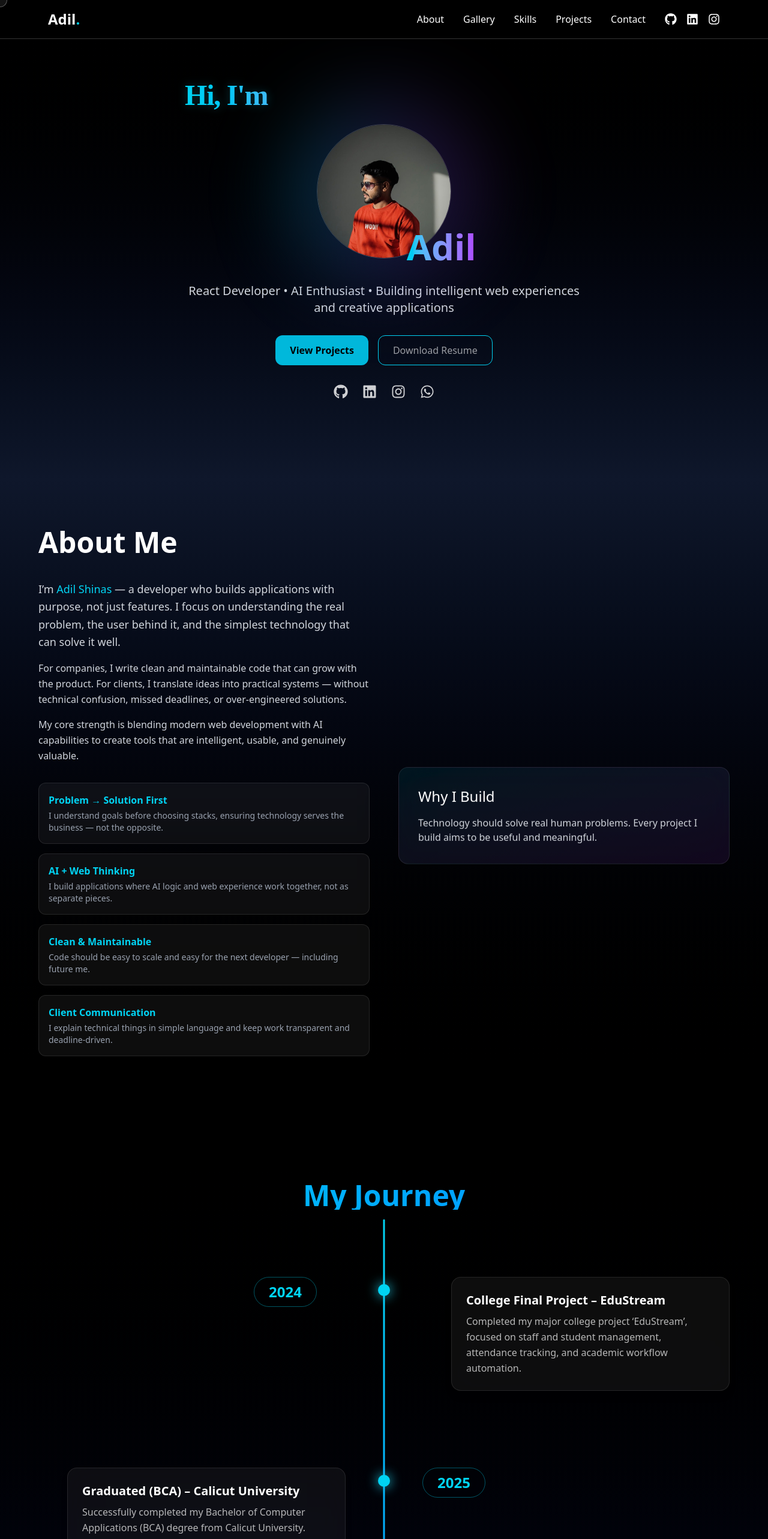
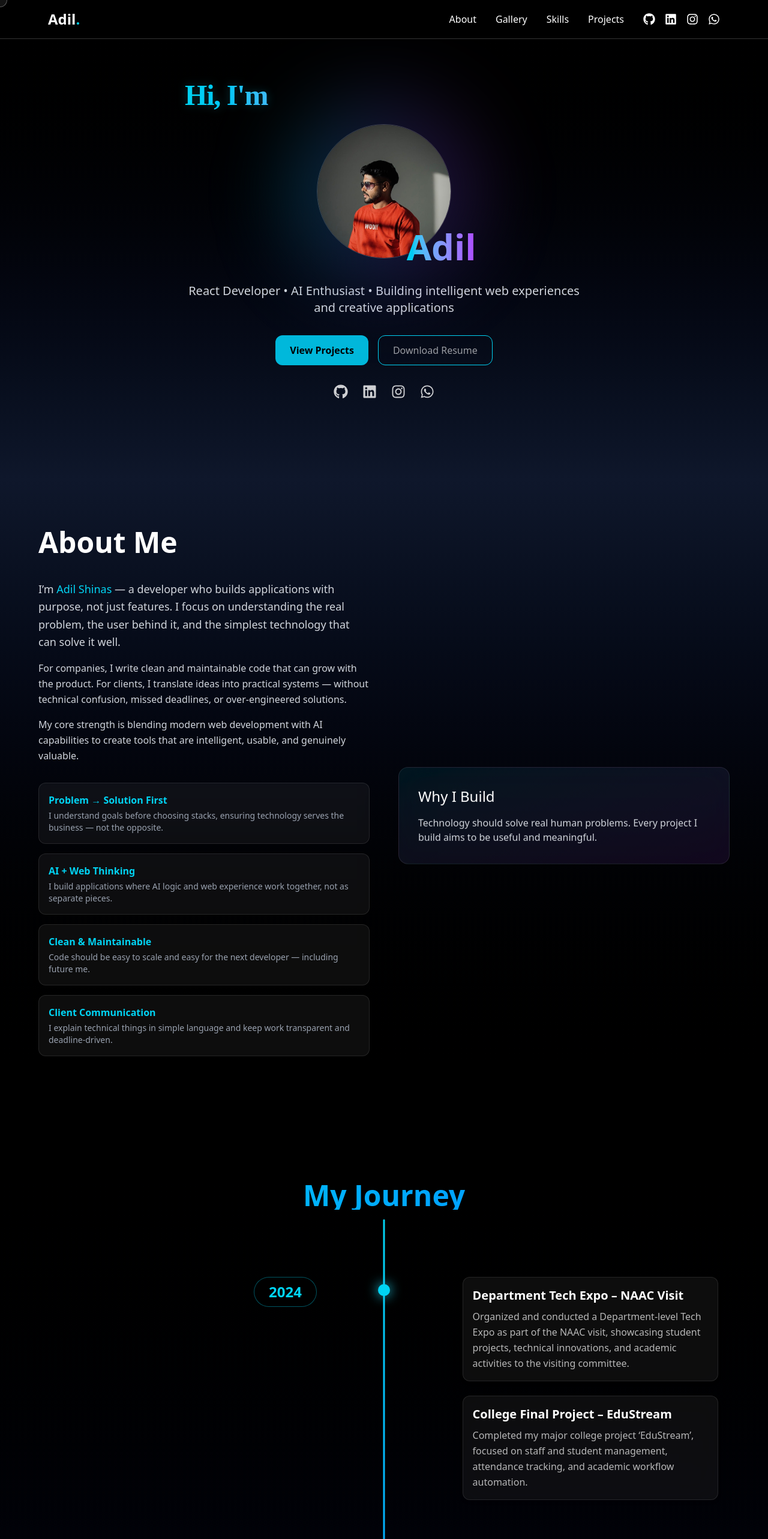
Before and after one commit to Adil-Aadhi/My-Portfolio, a React (Vite) app: page / in a window 1280 px wide. Shown: the top 2566 px of the page at 60% size. Built offline with nearby package versions, Linux system fonts and the light colour scheme.

Commit message:
bug fixed

```diff
--- a/src/components/Contacts.jsx
+++ b/src/components/Contacts.jsx
@@ -1,5 +1,5 @@
 import { motion,AnimatePresence } from "framer-motion";
-import { FaGithub, FaLinkedin, FaEnvelope,FaWhatsapp } from "react-icons/fa";
+import { FaGithub, FaLinkedin, FaEnvelope,FaWhatsapp, FaInstagram } from "react-icons/fa";
 import emailjs from "@emailjs/browser";
 import { useRef,useState,useEffect } from "react";
 
@@ -71,23 +71,62 @@ const Contact = () => {
 
               <div className="flex items-center gap-3">
                 <FaEnvelope className="text-cyan-400" />
-                <span>adilshinasmongam@gmail.com</span>
+                <a
+                  href="mailto:adilshinasmongam@gmail.com"
+                  className="hover:text-cyan-400 transition break-all"
+                >
+                  adilshinasmongam@gmail.com
+                </a>
               </div>
 
               <div className="flex items-center gap-3">
                 <FaGithub className="text-cyan-400" />
-                <span>github.com/Adil-Aadhi</span>
+                <a
+                  href="https://github.com/Adil-Aadhi"
+                  target="_blank"
+                  rel="noopener noreferrer"
+                  className="hover:text-cyan-400 transition break-all"
+                >
+                  Adil-Aadhi
+                </a>
               </div>
+
 
               <div className="flex items-center gap-3">
                 <FaLinkedin className="text-cyan-400" />
-                <span>linkedin.com/in/adil-shinas-b8545327a</span>
+                <a
+                  href="https://www.linkedin.com/in/adil-shinas-b8545327a"
+                  target="_blank"
+                  rel="noopener noreferrer"
+                  className="hover:text-cyan-400 transition break-all"
+                >
+                  adil-shinas-b8545327a
+                </a>
               </div>
 
 
               <div className="flex items-center gap-3">
                 <FaWhatsapp className="text-cyan-400" />
-                <span>+91 9544773622</span>
+                <a
+                  href="https://wa.me/919544773622"
+                  target="_blank"
+                  rel="noopener noreferrer"
+                  className="hover:text-cyan-400 transition"
+                >
+                  +91 9544773622
+                </a>
+              </div>
+
+              <div className="flex items-center gap-3">
+                <FaInstagram className="text-cyan-400" />
+                <a
+                  href="https://instagram.com/adil__a_adhi_/"
+                  target="_blank"
+                  rel="noopener noreferrer"
+                  className="hover:text-cyan-400 transition"
+                >
+                  @adil__a_adhi_
+                </a>
               </div>
 
             </div>
--- a/src/components/Navbar.jsx
+++ b/src/components/Navbar.jsx
@@ -1,6 +1,8 @@
 import { FaGithub, FaLinkedin,FaInstagram, FaWhatsapp,FaTimes  } from "react-icons/fa";
 import { useState, useEffect } from "react";
 import { motion,AnimatePresence  } from "framer-motion";
+import { FiMenu, FiX } from "react-icons/fi";
+
 
 const Navbar = () => {
 
@@ -29,8 +31,8 @@ const Navbar = () => {
           transition-all duration-300
           ${
             scrolled
-        ? "max-w-5xl  w-[80%] rounded-2xl bg-black/70 backdrop-blur-2xl shadow-2xl border border-white/20"
-        : "w-full bg-black/20 backdrop-blur-md border-b border-white/20"
+              ? "max-w-5xl  w-[80%] rounded-2xl bg-black/20 backdrop-blur-md shadow-2xl border border-white/20"
+              : "w-full bg-black/20 backdrop-blur-xl border-b border-white/20"
           }
         `}
       >
@@ -64,9 +66,9 @@ const Navbar = () => {
             Projects
           </a>
 
-          <a href="#contact" className="hover:text-cyan-400 transition">
+          {/* <a href="#contact" className="hover:text-cyan-400 transition">
             Contact
-          </a>
+          </a> */}
 
           <div className="flex gap-4 text-xl text-white">
 
@@ -94,6 +96,14 @@ const Navbar = () => {
             <FaInstagram className="hover:text-cyan-400 cursor-pointer transition" />
           </a>
 
+          <a
+            href="https://wa.me/919544773622"
+            target="_blank"
+            rel="noopener noreferrer"
+          >
+            <FaWhatsapp className="hover:text-cyan-400 cursor-pointer transition" />
+          </a>
+
         </div>
 
 
@@ -101,11 +111,24 @@ const Navbar = () => {
 
         {/* Mobile Button */}
        <motion.button
-          className="md:hidden text-2xl text-white hover:text-cyan-400 transition"
+          className="md:hidden flex flex-col justify-center gap-1.5"
           onClick={() => setOpen(!open)}
         >
-          ☰
+          <motion.span
+            animate={open ? { rotate: 45, y: 6 } : { rotate: 0, y: 0 }}
+            className="w-6 h-[2px] bg-white"
+          />
+          <motion.span
+            animate={open ? { opacity: 0 } : { opacity: 1 }}
+            className="w-6 h-[2px] bg-white"
+          />
+          <motion.span
+            animate={open ? { rotate: -45, y: -6 } : { rotate: 0, y: 0 }}
+            className="w-6 h-[2px] bg-white"
+          />
         </motion.button>
+
+
 
       </div>
 
--- a/src/components/TimeLine.jsx
+++ b/src/components/TimeLine.jsx
@@ -4,7 +4,7 @@ import { timelineData } from "./timelineData";
 
 /* ---------------- Year Badge ---------------- */
 const YearBadge = ({ year }) => (
-  <div className="inline-block px-6 py-2 rounded-full border border-cyan-400/40 text-cyan-400 text-2xl font-bold backdrop-blur-md">
+  <div className="inline-block px-6 py-2 rounded-full border border-cyan-400/40 text-cyan-400 text-2xl font-bold backdrop-blur-md bg-black/60">
     {year}
   </div>
 );
@@ -13,10 +13,16 @@ const YearBadge = ({ year }) => (
 const TimelineCard = ({ item }) => (
   <motion.div
     whileHover={{ scale: 1.03 }}
-    className="bg-white/5 backdrop-blur-xl border border-white/10 p-6 rounded-2xl shadow-lg hover:shadow-cyan-500/20 transition max-w-full"
+    className="bg-white/5 backdrop-blur-xl border border-white/10
+               p-4
+               rounded-xl
+               shadow-md
+               hover:shadow-cyan-500/20
+               transition
+               max-w-[92%] mx-auto"
   >
-    <h4 className="text-xl font-semibold mb-2">{item.title}</h4>
-    <p className="text-white/70 leading-relaxed">{item.description}</p>
+    <h4 className="text-lg md:text-xl font-semibold mb-2">{item.title}</h4>
+    <p className="text-sm md:text-base text-white/70 leading-relaxed">{item.description}</p>
   </motion.div>
 );
 
@@ -46,28 +52,44 @@ const Timeline = () => {
         My Journey
       </motion.h2>
 
-      {/* Vertical Line */}
-      <div className="absolute left-1/2 top-48 bottom-24 w-[3px] bg-white/10 -translate-x-1/2">
+      {/* ================= PROGRESS LINE (ALL VIEWS) ================= */}
+      <div className="absolute left-1/2 top-48 bottom-24 w-[3px] bg-white/10 -translate-x-1/2 z-0">
         <motion.div
           style={{ height }}
           className="w-full bg-gradient-to-b from-cyan-400 to-blue-500 origin-top rounded-full"
         />
       </div>
 
-      {/* Timeline Items */}
-      <div className="max-w-6xl mx-auto px-4 sm:px-6 lg:px-0 space-y-32 relative z-10">
+      {/* ================= TIMELINE ITEMS ================= */}
+      <div className="max-w-6xl mx-auto px-4 sm:px-6 lg:px-0 space-y-20 md:space-y-32 relative z-10">
         {timelineData.map((block, index) => {
           const isLeft = index % 2 === 0;
 
           return (
-            <div key={index} className="grid grid-cols-9 items-start">
+            <div key={index}>
+
+              {/* ================= MOBILE VIEW ================= */}
+              <div className="md:hidden flex flex-col items-center text-center space-y-6 relative">
+
+                {/* DOT */}
+                <span className="w-4 h-4 rounded-full bg-cyan-400 shadow-[0_0_15px_#22d3ee] z-10" />
+
+                <YearBadge year={block.year} />
+
+                <div className="space-y-6 w-full">
+                  {block.items.map((item, i) => (
+                    <TimelineCard key={i} item={item} />
+                  ))}
+                </div>
+              </div>
+
+              {/* ================= DESKTOP VIEW ================= */}
+              <div className="hidden md:grid grid-cols-9 items-start">
 
                 {/* LEFT SIDE */}
                 <div
                   className={`col-span-4 ${
-                  isLeft
-                    ? "text-right pr-4 md:pr-12"
-                    : "pl-4 md:pl-12"
+                    isLeft ? "text-right pr-12" : "pl-12"
                   }`}
                 >
                   {isLeft ? (
@@ -95,9 +117,7 @@ const Timeline = () => {
                 {/* RIGHT SIDE */}
                 <div
                   className={`col-span-4 ${
-                  isLeft
-                    ? "pl-4 md:pl-12"
-                    : "text-left pr-4 md:pr-12"
+                    isLeft ? "pl-12" : "text-left pr-12"
                   }`}
                 >
                   {isLeft ? (
@@ -118,6 +138,7 @@ const Timeline = () => {
                 </div>
 
               </div>
+            </div>
           );
         })}
       </div>
--- a/src/components/timelineData.js
+++ b/src/components/timelineData.js
@@ -3,6 +3,11 @@ export const timelineData = [
   {
     year: "2024",
     items: [
+      {
+        title: "Department Tech Expo – NAAC Visit",
+        description:
+          "Organized and conducted a Department-level Tech Expo as part of the NAAC visit, showcasing student projects, technical innovations, and academic activities to the visiting committee."
+      },
       {
         title: "College Final Project – EduStream",
         description:
@@ -26,7 +31,7 @@ export const timelineData = [
     ]
   },
   {
-    year: "2025",
+    year: "Present",
     items: [
       {
         title: "Python Full Stack Intern – Bridgeon",
@@ -48,11 +53,16 @@ export const timelineData = [
   {
     year: "2026",
     items: [
-      {
-        title: "Upcoming Project – AI Mock Interview",
-        description:
-          "Starting development of an AI-powered mock interview platform to help candidates prepare for technical interviews."
-      }
+              {
+          title: "Upcoming Project – 3D PC Customization",
+          description:
+            "An upcoming platform focused on interactive 3D PC customization, enabling users to visualize and design custom PC builds."
+        },
+      // {
+      //   title: "Upcoming Project – AI Mock Interview",
+      //   description:
+      //     "Starting development of an AI-powered mock interview platform to help candidates prepare for technical interviews."
+      // }
     ]
   }
 ];
```
Lines whose indentation alone changed are shown as unchanged.
